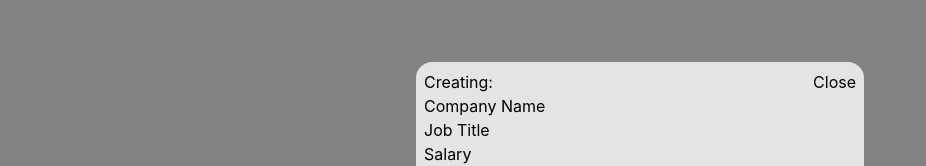
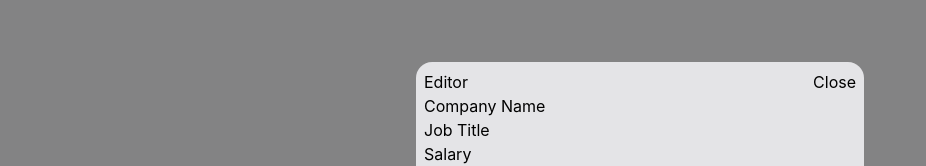
Before and after one commit to snkio/job-tracker, a React (Vite) app: page / in a window 1280 px wide. Both pictures are taken after a click on the button "Create new offer". Shown: the part 222-388 px from the top of the page, without its empty margins (0-926 px from the left). Built offline with nearby package versions, Linux system fonts and the light colour scheme.

Commit message:
feat: change modal title to Editor

```diff
--- a/src/components/OfferModal.jsx
+++ b/src/components/OfferModal.jsx
@@ -1,13 +1,7 @@
 import { jobOffer } from "../constants/jobOffer";
 import { inputs } from "../constants/offerFormFields";
 
-export function OfferModal({
-  setOpen,
-  offer,
-  setOffer,
-  setOffers,
-  offerId = null,
-}) {
+export function OfferModal({ setOpen, offer, setOffer, setOffers }) {
   const handleChange = (e) => {
     const { name, value } = e.target;
 
@@ -37,7 +31,7 @@ export function OfferModal({
     <div className="fixed inset-0 flex min-h-screen flex-col justify-center items-center bg-zinc-950/50 backdrop-blur-sm">
       <div className="absolute bg-zinc-200 max-w-md w-full p-2 rounded-2xl">
         <div className="flex justify-between">
-          {offerId === null ? <h2>Creating:</h2> : <h2>Editing</h2>}
+          <h2>Editor</h2>
           <p onClick={() => setOpen(false)}>Close</p>
         </div>
         <form onSubmit={handleSave}>
```
